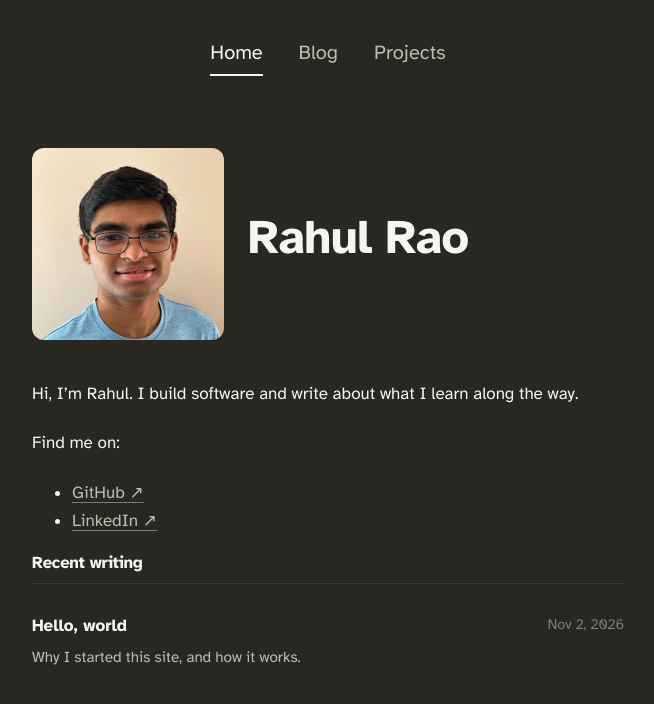
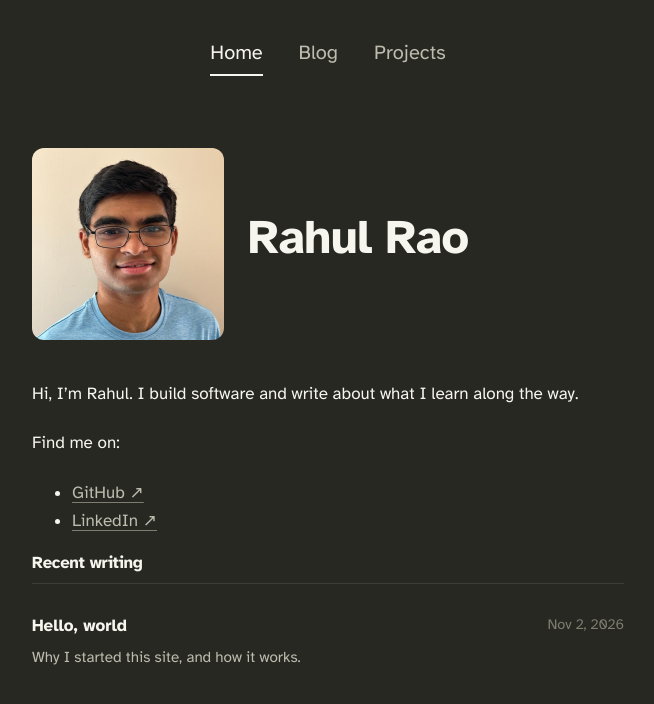
Before and after one commit to rahulsrao011/rahulsrao011.github.io, a Jekyll site: the page built from index.md, in a window 1280 px wide. Shown: the top 704 px of the page, without its empty margins (312-966 px from the left). Built offline with Jekyll 4.4.1, drawn with Linux system fonts in a browser that asks for light colours.

Commit message:
Update style.css

```diff
--- a/assets/css/style.css
+++ b/assets/css/style.css
@@ -49,7 +49,7 @@ p  { margin: 0 0 1.2em; }
 .contact-line { color: var(--dim); margin-bottom: 56px; }
 .hero { display: flex; align-items: center; gap: 24px; margin-bottom: 40px; }
 .hero .hero-tagline { margin-bottom: 0; }
-.photo { width: 192px; height: 192px; border-radius: 12px; object-fit: cover; object-position: top; flex-shrink: 0; }
+.photo { width: 192px; height: 192px; border-radius: 12px; object-fit: cover; object-position: 50% 10%;; flex-shrink: 0; }
 
 /* Section heading above a post list */
 .section-title { font-size: 1.05rem; margin: 0 0 12px; padding-bottom: 10px; border-bottom: 1px solid var(--rule); }
```
